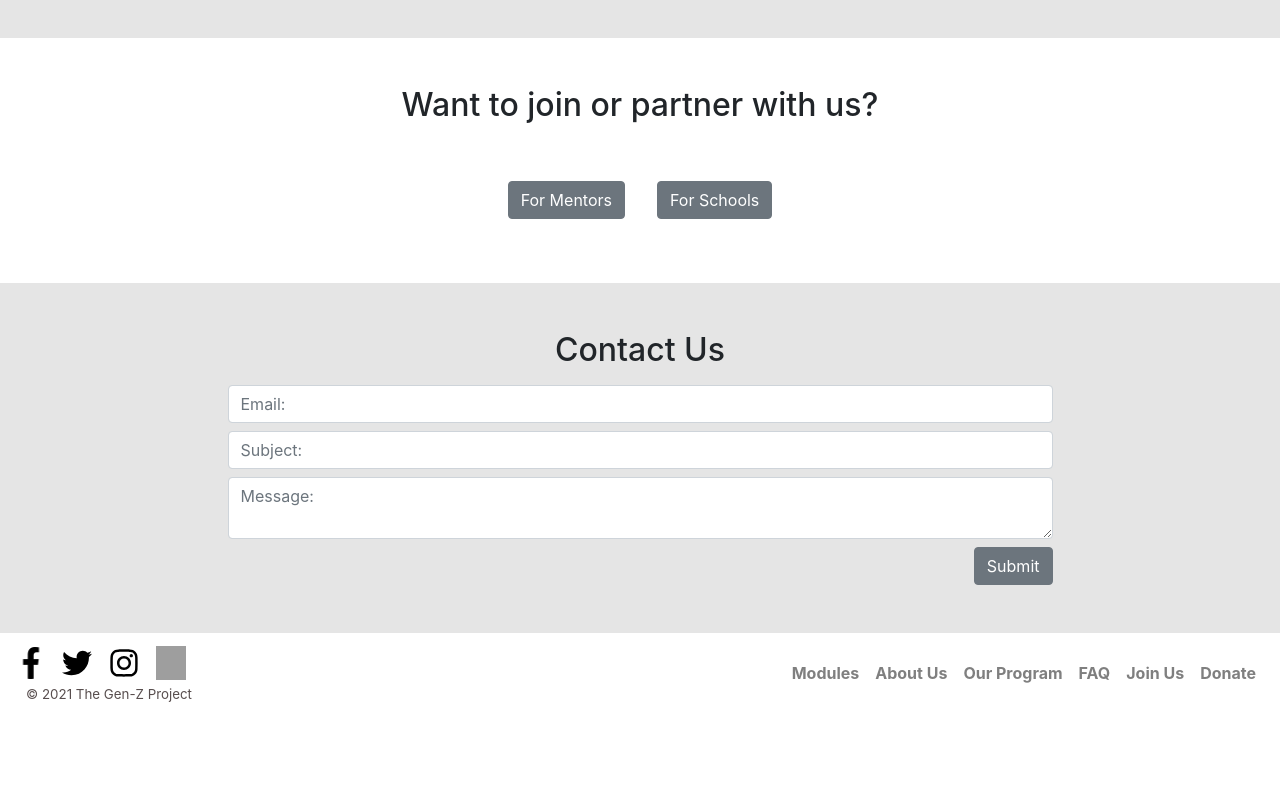
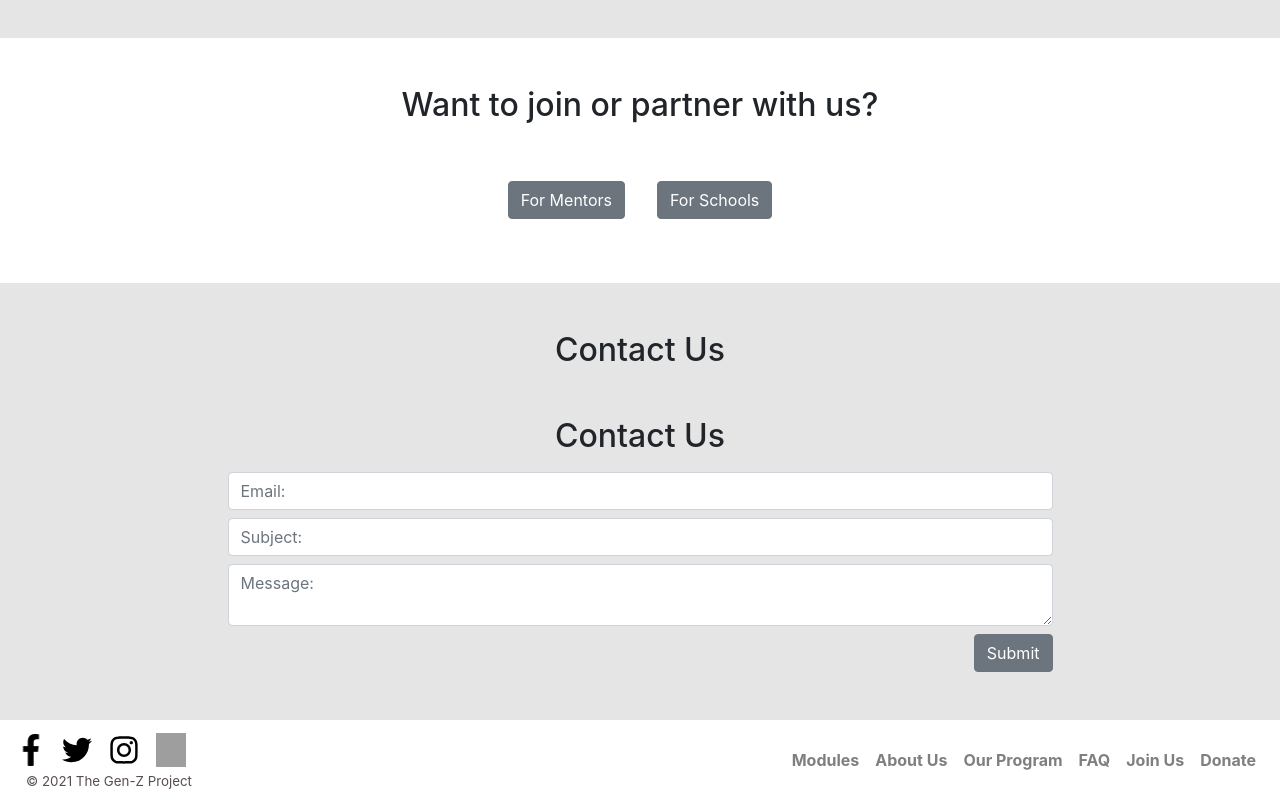
Before and after one commit to maggieb22/Gen-Z, a React (Create React App) app: page / in a window 1280 px wide. Shown: the part 1145-1945 px from the top of the page. Before the commit the page ends 1858 px from the top, so only its background shows below. Built offline with nearby package versions, Linux system fonts and the light colour scheme; grey boxes are pictures that could not be loaded.

Commit message:
Edited Contact form code

```diff
--- a/src/pages/About.js
+++ b/src/pages/About.js
@@ -9,7 +9,6 @@ import AboutCard from "../components/AboutCard"
 import {
   CardDeck,
   Row,
-  Col,
   Container
 } from 'reactstrap';
 
--- a/src/pages/Home.js
+++ b/src/pages/Home.js
@@ -6,15 +6,11 @@ import {
   Card,
   CardTitle,
   CardText,
-  Button,
-  Form,
-  FormGroup,
-  Label,
-  Input,
-  FormText
+  Button
 } from 'reactstrap';
 
 import './Home.css';
+import Contact from './Contact.js'
 
 const Home = props => {
   return (
@@ -104,20 +100,7 @@ const Home = props => {
       </div>
       <div class="my-5">
         <h2>Contact Us</h2>
-        <Container>
-          <Row className="justify-content-md-center">
-            <Col md="9">
-              <Form>
-                <Input type="email" placeholder="Email:" className="my-2"></Input>
-                <Input type="text" placeholder="Subject:" className="my-2"></Input>
-                <Input type="textarea" placeholder="Message:" className="my-2"></Input>
-                <div class="text-right">
-                  <Button>Submit</Button>
-                </div>
-              </Form>
-            </Col>
-          </Row>
-        </Container>
+        <Contact />
       </div>
     </React.Fragment>
   )
--- a/src/pages/Modules.js
+++ b/src/pages/Modules.js
@@ -1,13 +1,12 @@
 import React from 'react';
 import {
-    CardDeck,
     Row,
     Col,
     Container
 } from 'reactstrap';
 import {
     Card, CardImg, CardText, CardBody,
-    CardTitle, CardSubtitle, Button
+    CardTitle, CardSubtitle
 } from 'reactstrap';
 
 import ScrollableAnchor from 'react-scrollable-anchor'
```
Also changed, not shown: src/pages/Contact.js (+13 -0 lines), src/server.js (+5 -2 lines).
